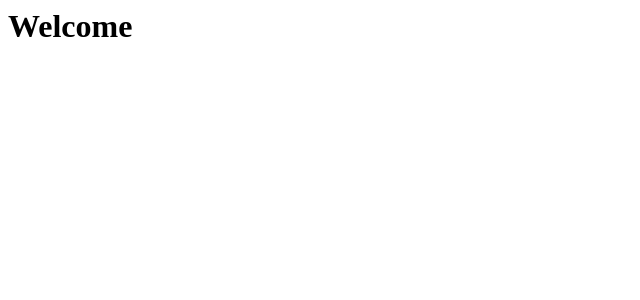
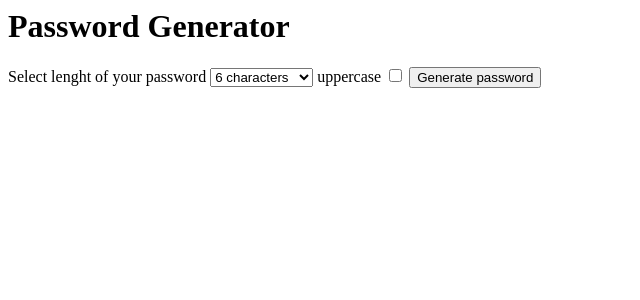
Before and after one commit to Meliwi/password-generator, a Django app: page /home in a window 1280 px wide. Shown: the top 300 px of the page, without its empty margins (0-640 px from the left). Run offline with Django 4.2, Linux system fonts and the light colour scheme.

Commit message:
generating passwords

```diff
--- a/django_password_generator/urls.py
+++ b/django_password_generator/urls.py
@@ -21,6 +21,6 @@ from generator import views
 urlpatterns = [
     #Spath('admin/', admin.site.urls),
     path('home', views.home),
-    path('about', views.about)
-
+    path('about', views.about),
+    path('password', views.password)
 ]
--- a/generator/templates/views/home.html
+++ b/generator/templates/views/home.html
@@ -1 +1,18 @@
-<h1>Welcome</h1>
+<form action="password">
+    <h1>Password Generator</h1>
+    <label for="length"> Select lenght of your password</label>
+    <select name="length" id="length">
+        <option value="6">6 characters</option>
+        <option value="7">7 characters</option>
+        <option value="8">8 characters</option>
+        <option value="9">9 characters</option>
+        <option value="10">10 characters</option>
+        <option value="11">11 characters</option>
+        <option value="12">12 characters</option>
+        <option value="13">13 characters</option>
+        <option value="13">14 characters</option>
+    </select>
+    <label for="uppercase">uppercase</label>
+    <input type="checkbox">
+    <button>Generate password</button>
+</form>
--- /dev/null
+++ b/generator/templates/views/password.html
@@ -0,0 +1,2 @@
+<h1>password</h1>
+{{password}}
--- a/generator/views.py
+++ b/generator/views.py
@@ -1,4 +1,5 @@
 from django.shortcuts import render
+import random
 #Con esto podemos contener un texto que podemos mostrar
 #from django.http import HttpResponse
 # Create your views here.
@@ -6,3 +7,14 @@ def home(request):
     return render(request, 'views/home.html')
 def about(request):
     return render(request, 'views/about.html')
+def password(request):
+    characters = list('abcdefghijklmnopqrstuvwxyz')
+    generated_password = ''
+    if(request.GET.get('uppercase')):
+        #Añade a la lista characters estos caracteres en mayúsculas
+        characters.extend(list('ABCDEFGHIJKLMNOPQRSTUVWXYZ'))
+    #Se recorre la lista y se guarda el resultado de los valores escogidos
+    #aleatoriamente de la lista del abecedario
+    for x in range(int(request.GET.get('length'))):
+        generated_password += random.choice(characters)
+    return render(request, 'views/password.html', {'password': generated_password})
```
